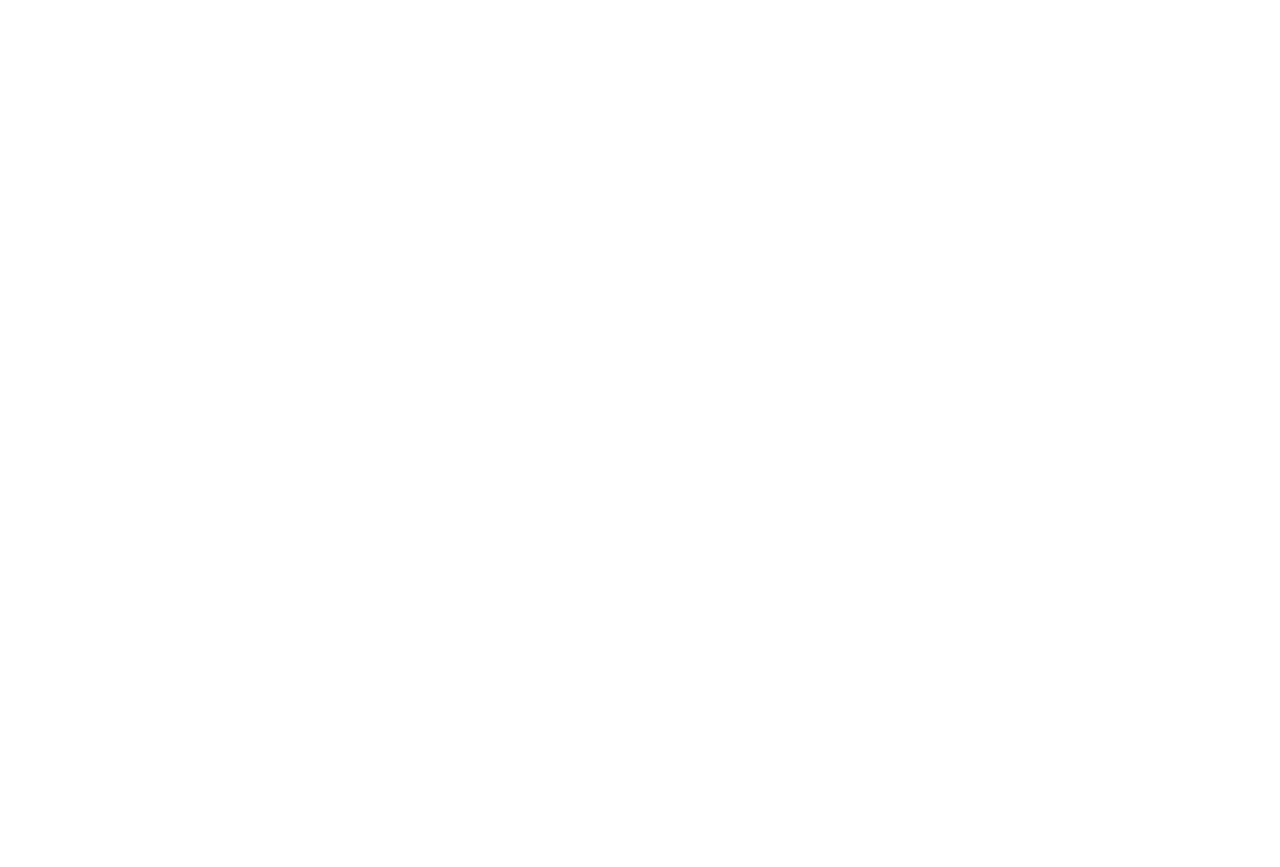
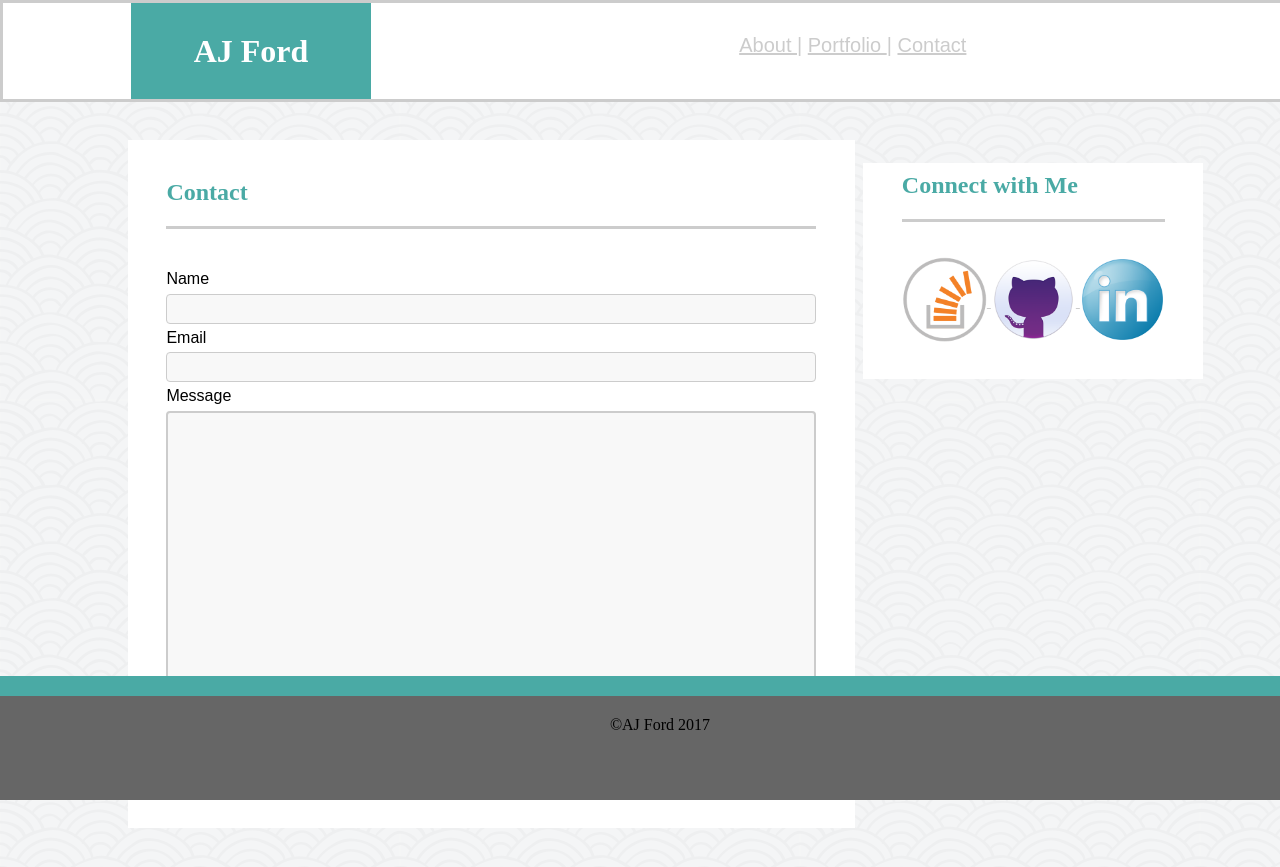
Before and after one commit to AJFord93/heroku-class-demo, a PHP site: page /contact.html in a window 1280 px wide. Before the commit the page is empty. Before the commit the page ends 800 px from the top, so only its background shows below. Run offline with PHP 8.4, Linux system fonts and the light colour scheme.

Commit message:
Mostly complete

```diff
--- a/assets/css/style.css
+++ b/assets/css/style.css
@@ -5,7 +5,7 @@
 
 
 
-#main {
+header {
 
 
 	float: left;
@@ -17,6 +17,10 @@
 	width: 15em;
 	text-align: center;
 	color: white;
+	display: flex;
+  align-items: center;
+  justify-content: center
+
 }
 
 body {
@@ -27,6 +31,7 @@ body {
 	font-family: 'Georgia';
 	font-size: 45px;
 	font-color: #fff;
+
 }
 
 .h2 {
@@ -41,51 +46,167 @@ body {
 
 }
 
+a:hover {
+	color: #f8f8f8;
+}
+
+a:visited {
+	color: #ccc;
+}
+
+a:link {
+	color: #ccc;
+}
+
 nav {
 	float: right;
 	position: relative;
-	right: 30%;
-	bottom: 75px;
+	right: 24.5%;
+	bottom: 68px;
 	font-size: 20px;
 	font-family: "Arial";
+	color: #ccc;
+
 }
 
+
+.container2 {
+
+	padding: 3%;
+	margin: 3%;
+	background: #fff;
+	float: left;
+	position: relative;
+	left: 7%;
+}
+
+.headshot {
+	width: 40%;
+	height: 50%;
+	float: left;
+    margin: 10px 10px 5px 5px;
+}
 
 .section {
 	max-width: 650px;
 	float: left;
 	position : relative;
-	left: 10%;
+	left: 0%;
 	top: 20%;
 	clear: both;
 	color: #4aaaa5;
+
+
 }
 
 .article {
 	font-family: 'arial';
-	line-height: 2em;
+	line-height: 1.8em;
 	color: black;
+	text-align: justify;
+
+
+}
+.asidecontain {
+	float: right;
+	max-width: 270px;
+	background: #fff;
+	padding: 3%;
+	margin: 3%;
+	position: relative;
+	right: 3%;
 }
 
-.aside {
-	max-width: 270px;
-	float: right;
-	position: relative;
-	right: 20%;
-	top: 20%;
-	font-family: "Georgia";
+h2 {
 	color: #4aaaa5;
 
 }
 
+
+#cats1, #cats3 {
+
+	margin-left:  23px;
+	float: left;
+
+
+
+}
+
+#cats2, #cats4 {
+
+	margin-right: 23px;
+	float: right;
+
+
+}
+
+.clearfix {
+
+	overflow: auto;
+	clear: both;
+}
+
+.customHR {
+	border-top: solid 3px #ccc;
+	margin-top: 20px;
+}
+
+.aside {
+	position: relative;
+	top: -30px;
+
+}
+
+.stackicon, .githubicon, .linkedinicon {
+	max-width: 85px;
+	position: relative;
+	top: 35px;
+}
+
+.message {
+    width: 650px;
+    height: 350px;
+    padding: 12px 20px;
+    box-sizing: border-box;
+    border: 2px solid #ccc;
+    border-radius: 4px;
+    background-color: #f8f8f8;
+    resize: none;
+
+}
+
+.fname {
+
+	width: 100%;
+	height: 30px;
+	float: left;
+	box-sizing: border-box;
+	border:1px solid #ccc;
+	border-radius: 4px;
+	background-color: #f8f8f8;
+}
+
+.email {
+	width: 100%;
+	height: 30px;
+	float: left;
+	box-sizing: border-box;
+	border: 1px solid #ccc;
+	border-radius: 4px;
+	background-color: #f8f8f8;
+}
 footer {
     padding: 20px;
-    margin-bottom: 20px;
+    margin-bottom: 0px;
     background: #666666;
     position: fixed;
     bottom: 0%;
     width: 100%;
     height: 4em;
     text-align: center;
+    border-top: solid 20px #4aaaa5;
+
+
+
 
 }
--- a/contact.html
+++ b/contact.html
@@ -0,0 +1,66 @@
+<!DOCTYPE html>
+<html>
+  <head>
+    <meta charset="UTF-8">
+    <title>Contact</title>
+
+  <link rel="stylesheet" href="assets/css/style.css" type="text/css">
+
+  </head>
+  <body>
+
+  <div class ="container">
+    <header>
+     <h1> AJ Ford </h1>
+    </header>
+  </div>
+
+    <nav>
+      <a href="index.html"> About </a>    |
+      <a href="portfolio.html"> Portfolio </a>    |
+      <a href="contact.html"> Contact </a>
+    </nav>
+
+    <div class="container2">
+  	<div class="section">
+      <h2> Contact </h2>
+      <div class='customHR'>
+      </div>
+      <br> <br>
+  		  <div class="article">
+
+        <form action="#" method="get">
+        Name <input class="fname" type="text" name="fname"><br>
+        Email <input class="email" type="text" name="email"><br>
+        Message <input class="message" type="text" name="message"><br>
+  <input type="submit" value="Submit">
+</form>
+
+
+		</div>
+  	</div>
+    </div>
+
+    <div class="asidecontain">
+  	 <div class="aside">
+  		<h2> Connect with Me </h2>
+  			<div class="customHR"></div>
+          <div class="icons">
+            <a href="http://stackexchange.com/users/10000887/aj-ford">
+            <img class="stackicon" src="assets/images/stackicon.png"> </a>
+            <a href="https://github.com/AJFord93">
+            <img class="githubicon" src="assets/images/giticon.png"> </a>
+            <a href="https://www.linkedin.com/in/aj-ford93">
+            <img class="linkedinicon" src="assets/images/LinkedINIcon.png"> </a>
+          </div>
+  	 </div>
+    </div>
+  </body>
+
+<div>
+  <footer>
+  	©AJ Ford 2017
+  </footer>
+ </div>
+
+</html>
```
Also changed, not shown: index.html (+24 -11 lines), portfolio.html (+79 -0 lines), assets/images/cat1.jpg (added), assets/images/cat2.jpeg (added), assets/images/cat3.jpg (added), assets/images/cat4.jpeg (added), assets/images/stackicon.png (added).
